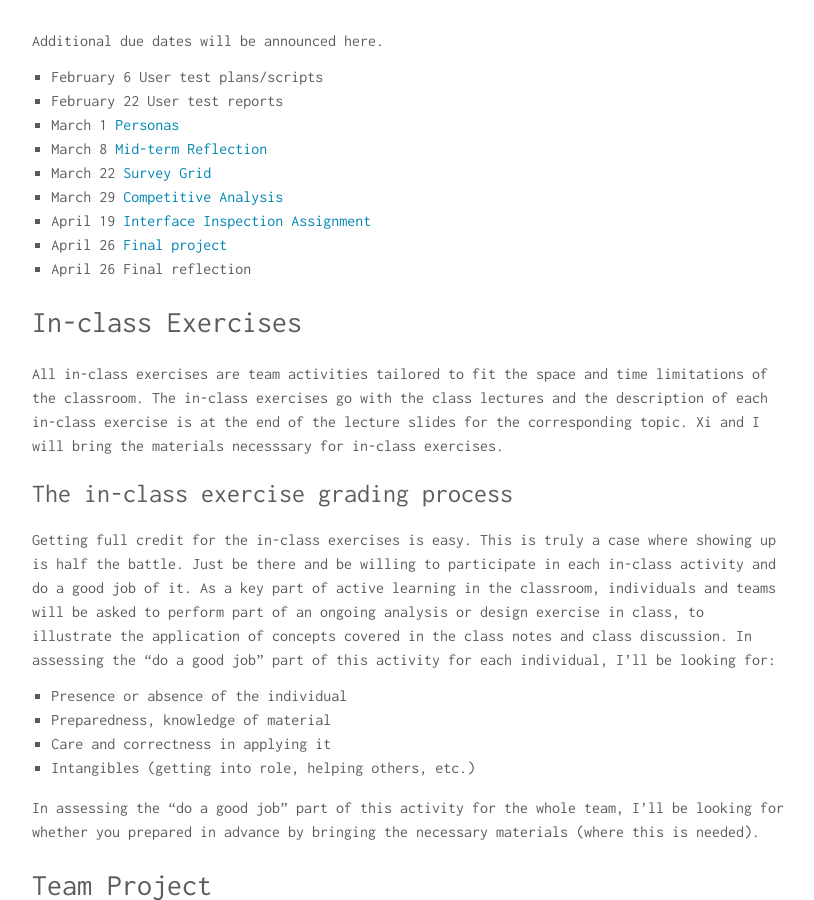
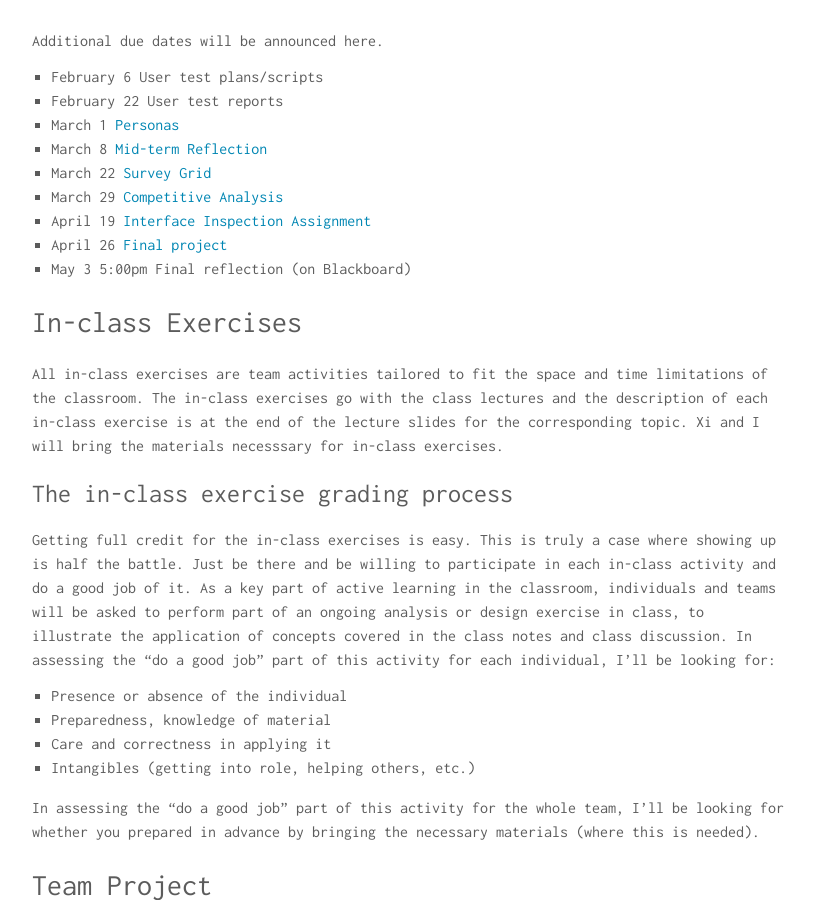
Before and after one commit to libbyh/com525spring2017, a Jekyll site: the page built from assignments.md, in a window 1280 px wide and 900 px high, scrolled down 445 px. Shown: the whole window, without its empty margins (232-1046 px from the left). Built offline with Jekyll 4.4.1, drawn with Linux system fonts in a browser that asks for light colours.

Commit message:
update final reflection assignment

```diff
--- a/assignments.md
+++ b/assignments.md
@@ -22,7 +22,7 @@ Additional due dates will be announced here.
 - March 29 [Competitive Analysis]({{site.baseurl}}/2017/03/Competitive-analysis-assignment)
 - April 19 [Interface Inspection Assignment]({{site.baseurl}}/2017/04/Inspection-method-assignment)
 - April 26 [Final project]({{site.baseurl}}/2017/04/final-project)
-- April 26 Final reflection
+- May 3 5:00pm Final reflection (on Blackboard)
 
 # In-class Exercises
 All in-class exercises are team activities tailored to fit the space and time limitations of the classroom. The in-class exercises go with the class lectures and the description of each in-class exercise is at the end of the lecture slides for the corresponding topic. Xi and I will bring the materials necesssary for in-class exercises.
```
